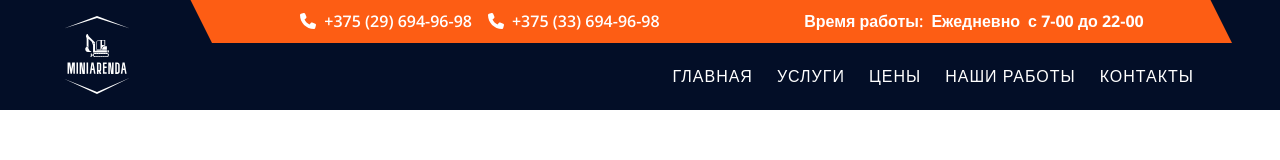
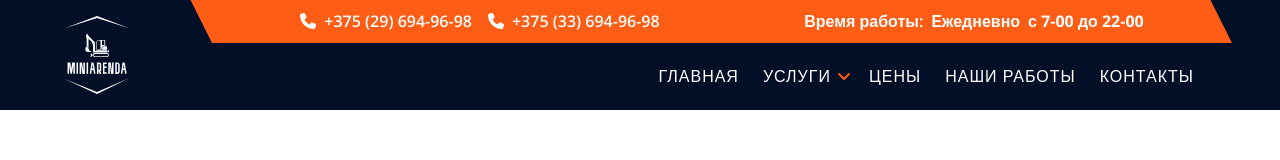
Before and after one commit to TanyaDanilovich/miniarenda_styled, a React (Create React App) app: page /arenda in a window 1280 px wide. Shown: the top 160 px of the page. Built offline with nearby package versions, Linux system fonts and the light colour scheme.

Commit message:
before extract mobile navigation

```diff
--- a/src/features/dropdownMenu/DropdownMenu.tsx
+++ b/src/features/dropdownMenu/DropdownMenu.tsx
@@ -1,20 +1,60 @@
-import styled from 'styled-components';
-import React from 'react';
+import styled, {useTheme} from 'styled-components';
+import React, {useId} from 'react';
+import {faAngleDown} from '@fortawesome/free-solid-svg-icons';
+import {FontAwesomeIcon} from '@fortawesome/react-fontawesome';
+import {S_NavLink} from '../../shared/ui/navigation/S_NavLink';
+import {S_NavItem} from '../../shared/ui/navigation/S_NavItem';
+import {plainTransition} from '../../app/styles/mixins';
+import {DropdownItem} from '../../shared/types/common.types';
 
 
-type props = {};
-export const DropdownMenu = ({}: props) => {
-
+type props = {
+    dropdown: DropdownItem,
+    dropdownContent: DropdownItem[],
+    onClickCallback: () => void
+};
+export const DropdownMenuItem = ({dropdown, dropdownContent, onClickCallback}: props) => {
+    const [isDropdownOpen, setIsDropdownOpen] = React.useState(false);
+    const theme = useTheme()
+    const id = useId();
+    const {title, link} = dropdown;
 
     return (
-        <S_DropdownMenu>
+        <S_DropdownMenu onClick = {onClickCallback}>
+            <S_NavLink to = {link}>{title}
+                <FontAwesomeIcon icon = {faAngleDown} size = {'1x'} color = {theme.colors.primary}
+                                 transform = {"right-6"}/>
+            </S_NavLink>
+
+            <ul className = "dropdown-content">
+                {dropdownContent.map((item, index) =>
+                    <S_NavItem onClick = {onClickCallback}>
+                        <S_NavLink key = {`${id}-${index}`} to = {item.link}>{item.title}</S_NavLink>
+                    </S_NavItem>)}
+            </ul>
 
 
         </S_DropdownMenu>);
 };
 
 
-export const S_DropdownMenu = styled.div<{}>`
+export const S_DropdownMenu = styled(S_NavItem)<{}>`
   width: auto;
 
+
+  & > ul {
+    height: 0;
+    overflow: hidden;
+    position: absolute;
+    background-color: #fff;
+    z-index: 1000;
+    border-radius: 5px;
+    width: 160px;
+  }
+
+  &:hover > ul {
+    ${({theme}) => plainTransition(theme.duration.long)}
+    height: auto;
+  }
+
 `;
--- /dev/null
+++ b/src/features/dropdownMenu/dropDownMenuContentData.ts
@@ -0,0 +1,6 @@
+export const dropDownMenuContentData = [
+    {title:"Услуги 1", link:"uslugi"},
+    {title:"Услуги 2", link:"uslugi"},
+    {title:"Услуги 3", link:"uslugi"}
+
+];
--- a/src/shared/types/common.types.ts
+++ b/src/shared/types/common.types.ts
@@ -3,3 +3,5 @@ import {ReactNode} from 'react';
 export type PropsWithChildren<P> = P & { children?: ReactNode };
 
 export type ImageProps = { src: string, alt: string }
+
+export type DropdownItem = {title: string, link: string}
--- a/src/shared/ui/navigation/Navigation.tsx
+++ b/src/shared/ui/navigation/Navigation.tsx
@@ -4,7 +4,8 @@ import {BurgerButton} from '../BurgerButton';
 import React from 'react';
 import {S_NavItem} from './S_NavItem';
 import {S_NavLink} from './S_NavLink';
-import {DropdownMenu} from '../../../features/dropdownMenu/DropdownMenu';
+import {DropdownMenuItem} from '../../../features/dropdownMenu/DropdownMenu';
+import {dropDownMenuContentData} from '../../../features/dropdownMenu/dropDownMenuContentData';
 
 type props = {
     isOpen: boolean,
@@ -23,13 +24,15 @@ export const Navigation = ({isOpen, isOpenToggle, setClose}: props) => {
                         <S_NavLink to = "/"> Главная </S_NavLink>
                     </S_NavItem>
 
-                    <S_NavItem onClick = {setClose}>
-                        {/*<S_NavLink href = "#machineries">Техника</S_NavLink>*/}
-                    </S_NavItem>
-<DropdownMenu/>
-                    <S_NavItem onClick = {setClose}>
-                        <S_NavLink to = "uslugi">Услуги</S_NavLink>
-                    </S_NavItem>
+                    {/*<S_NavItem onClick = {setClose}>*/}
+                    {/*    <S_NavLink href = "#machineries">Техника</S_NavLink>*/}
+                    {/*</S_NavItem>*/}
+
+
+                    <DropdownMenuItem onClickCallback = {setClose}
+                                      dropdown = {{title: "Услуги", link: "uslugi"}}
+                                      dropdownContent = {dropDownMenuContentData}/>
+
 
                     <S_NavItem onClick = {setClose}>
                         <S_NavLink to = "price">Цены</S_NavLink>
@@ -72,7 +75,7 @@ export const S_MobileNavigation = styled.div<{ $isOpen: boolean }>`
 
   }
 
-  ul {
+  nav > ul {
     width: 100%;
     list-style: none;
   }
@@ -87,7 +90,7 @@ export const S_MobileNavigation = styled.div<{ $isOpen: boolean }>`
       padding-top: 0;
     }
 
-    ul {
+    nav > ul {
       display: flex;
       align-items: center;
       justify-content: end;
--- a/src/widgets/questions/Dropdown.tsx
+++ b/src/widgets/questions/DropdownText.tsx
@@ -3,22 +3,22 @@ import styled, {css} from 'styled-components';
 import {plainTransition} from '../../app/styles/mixins';
 
 
-export const Dropdown = ({text, isOpen}: { text: string, isOpen: boolean }) => {
+export const DropdownText = ({text, isOpen}: { text: string, isOpen: boolean }) => {
 
     const maxHeight = isOpen ? "24rem" : "0";
     const height = isOpen ? "100%" : "0"
 
 
     return (
-        <S_Dropdown $maxHeight = {maxHeight} $height = {height}>
+        <S_DropdownText $maxHeight = {maxHeight} $height = {height}>
             <p>
                 {text}
             </p>
-        </S_Dropdown>);
+        </S_DropdownText>);
 };
 
 
-export const S_Dropdown = styled.div<{ $maxHeight: string, $height: string }>`
+export const S_DropdownText = styled.div<{ $maxHeight: string, $height: string }>`
   margin: 0;
 
   p {
--- a/src/widgets/questions/FullQuestion.tsx
+++ b/src/widgets/questions/FullQuestion.tsx
@@ -5,7 +5,7 @@ import {FontAwesomeIcon} from '@fortawesome/react-fontawesome';
 import {faMinus} from '@fortawesome/free-solid-svg-icons';
 import {plainTransition} from '../../app/styles/mixins';
 import {Question} from './Question';
-import {Dropdown} from './Dropdown';
+import {DropdownText} from './DropdownText';
 
 
 type props = {
@@ -39,7 +39,7 @@ export const FullQuestion = ({question, answer, id, toggleQuestionCallback, isOp
             </S_Flex>
 
 
-            <Dropdown text = {answer} isOpen = {isOpen}/>
+            <DropdownText text = {answer} isOpen = {isOpen}/>
 
         </S_FullQuestion>);
 };
```
